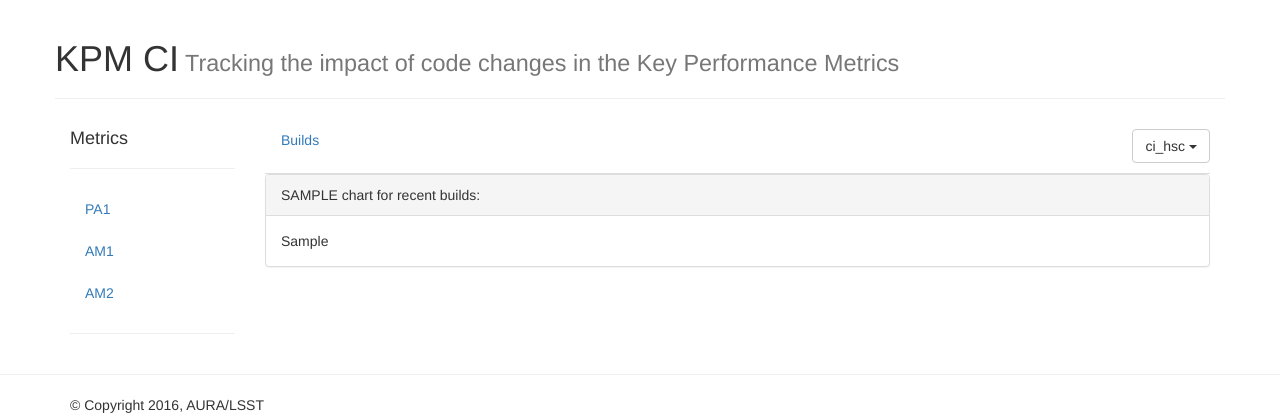
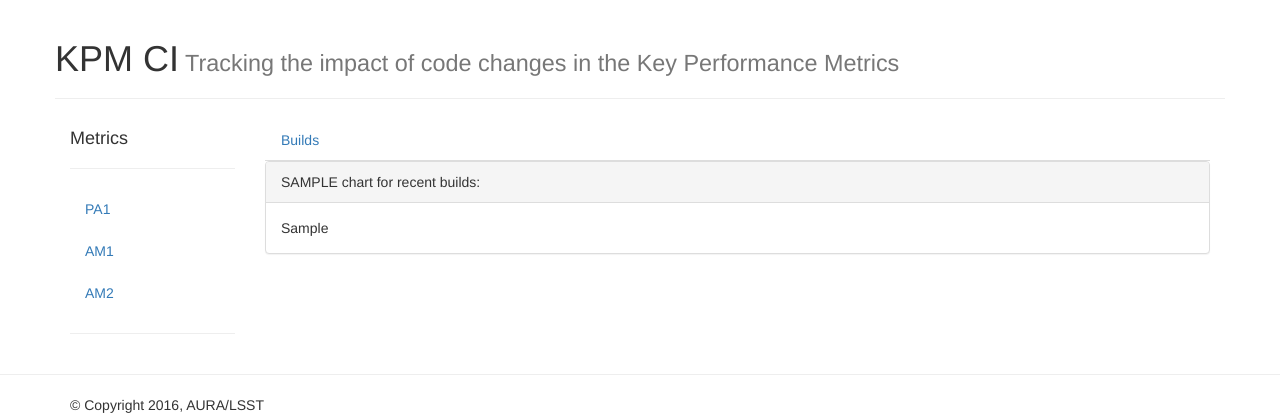
Before and after one commit to lsst-sqre/qa-dashboard, a Django app: template squash/dashboard/templates/dashboard/metric.html in a window 1280 px wide. Shown: the part 51-471 px from the top of the page. Run offline with Django 3.2, Linux system fonts and the light colour scheme; data comes from the database, SQL or seed files in the repository; tables that the repository leaves empty hold one stand-in row (values such as "Sample post"); the template is opened without the code that fills it: values that come from a table or form of the project are taken from there, most other values are stand-ins (such as "Sample title", 1, 10 or a date in 2020); parts of the project's set-up code (start-up, migrations or seed data) failed here and were passed over; some libraries are stand-ins or nearby versions.

Commit message:
Removed dataset dropdown, we still do not support multiple datasets

```diff
--- a/squash/dashboard/templates/dashboard/metric.html
+++ b/squash/dashboard/templates/dashboard/metric.html
@@ -27,9 +27,9 @@
           </ul>
         </div>
         <div class="col-xs-10">
-            <!-- Change job - to be implemented in F16  -->
+            <!-- Change dataset/jenkins job - to be implemented in F16  -->
 
-            <h4 class="pull-right">
+            <!--h4 class="pull-right">
                 <div class="dropdown">
                     <button class="btn btn-default dropdown-toggle" type="button" data-toggle="dropdown">ci_hsc
                         <span class="caret"></span></button>
@@ -38,7 +38,8 @@
                         <li><a href="#">ci_cfht</a></li>
                     </ul>
                 </div>
-            </h4>
+            </h4-->
+
             <ul class="nav nav-tabs">
                 <li role="presentation"><a href="">Builds</a></li>
             </ul>
```
